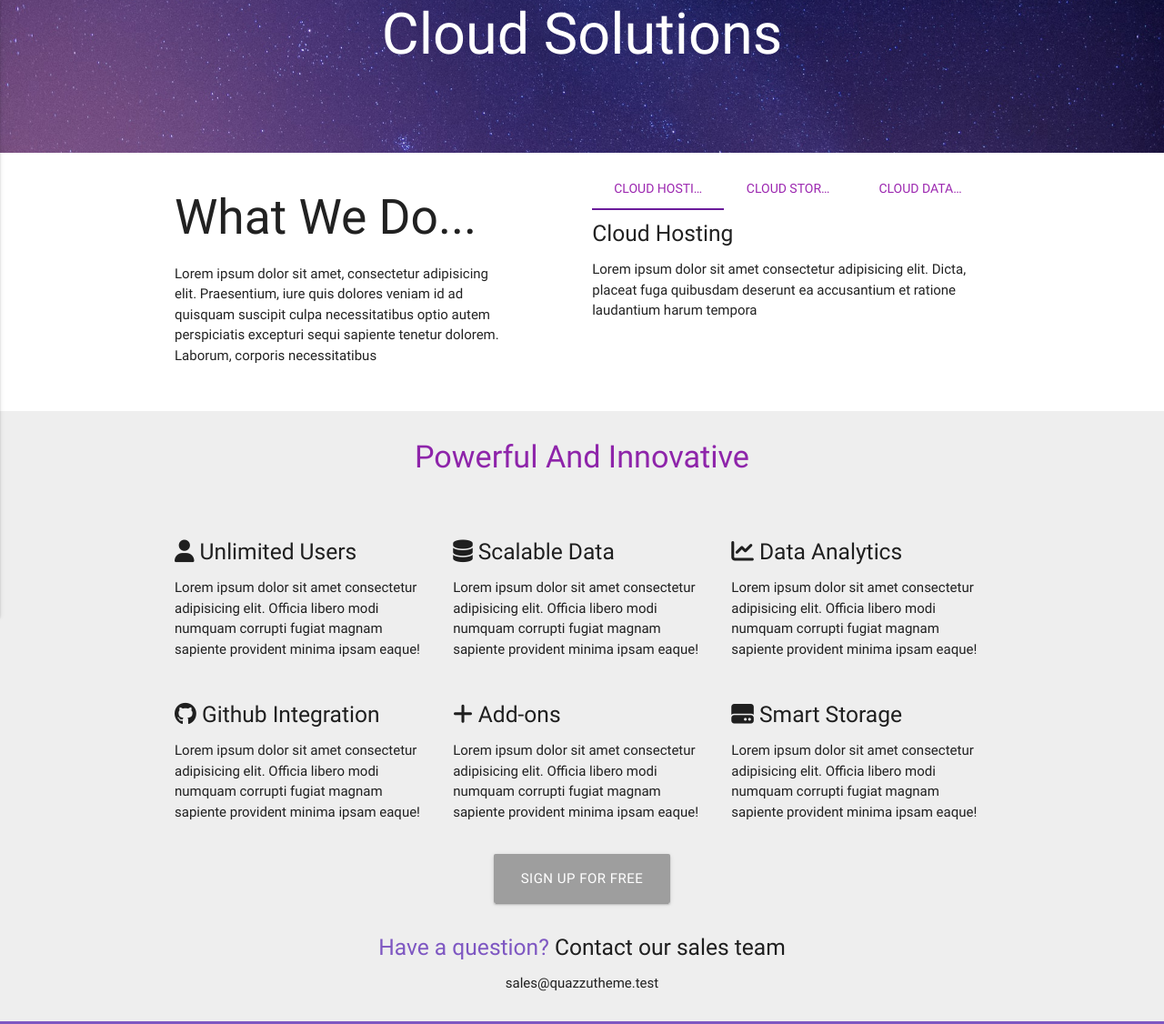
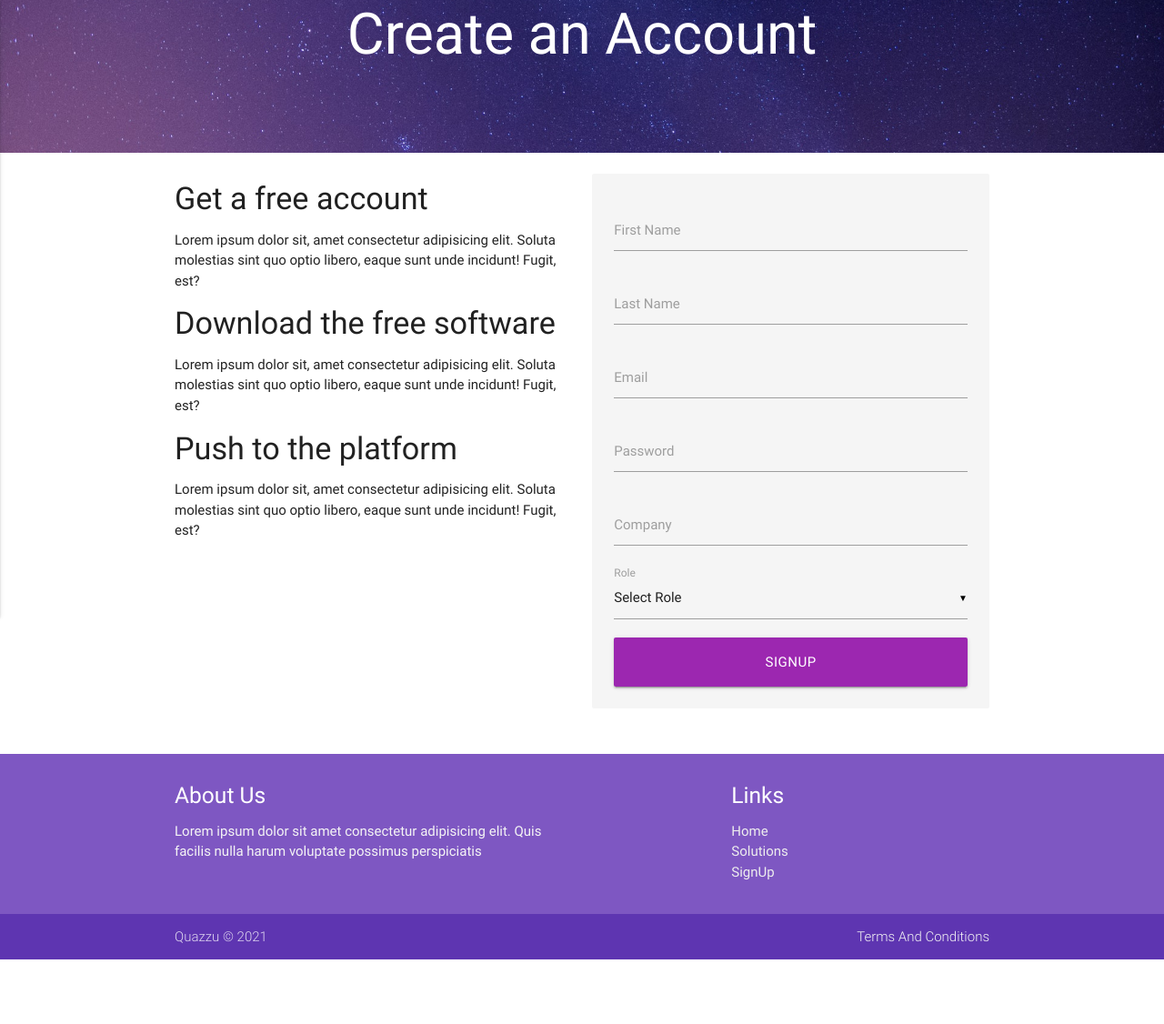
Before and after one commit to shubham92000/Quazzu, a plain HTML site: page signup.html in a window 1280 px wide. Shown: the part 182-1308 px from the top of the page at 91% size. After the commit the page ends 1237 px from the top, so only its background shows below. Drawn offline with nearby package versions, Linux system fonts and the light colour scheme.

Commit message:
added signup page

```diff
--- a/css/main.css
+++ b/css/main.css
@@ -73,6 +73,11 @@
   background-color: #6a1b9a !important;
 }
 
+.btn-extend{
+  display: block;
+  width: 100%;
+}
+
 @media(max-width : 500px){
   .section-developers ,
   .section-podcast {
--- a/solutions.html
+++ b/signup.html
@@ -25,13 +25,13 @@
           </a>
           <ul class="right hide-on-med-and-down">
             <li>
-              <a class="active-link" href="index.html">Home</a>
+              <a href="index.html">Home</a>
             </li>
             <li>
               <a href="solutions.html">Solutions</a>
             </li>
             <li>
-              <a href="signup.html">Sign Up</a>
+              <a class="active-link" href="signup.html">Sign Up</a>
             </li>
             <li>
               <a href="#login-modal" class="btn purple modal-trigger">Login</a>
@@ -80,112 +80,63 @@
       <div class="row">
         <div class="col s12 m10 offset-m1 center">
           <h5>Welcome to Quazzu</h5>
-          <h1>Cloud Solutions</h1>
+          <h1>Create an Account</h1>
         </div>
       </div>
     </div>
   </header>
 
-  <!-- section : Solutions About -->
-  <section class="section section-solutions-about">
+  <!-- section : signup -->
+  <section class="section section-signup">
     <div class="container">
       <div class="row">
-        <div class="col s12 m5">
-          <h2>What We Do...</h2>
-          <p>Lorem ipsum dolor sit amet, consectetur adipisicing elit. Praesentium, iure quis dolores veniam id ad quisquam suscipit culpa necessitatibus optio autem perspiciatis excepturi sequi sapiente tenetur dolorem. Laborum, corporis necessitatibus</p>
+        <div class="col s12 m6">
+          <h4>Get a free account</h4>
+          <p>Lorem ipsum dolor sit, amet consectetur adipisicing elit. Soluta molestias sint quo optio libero, eaque sunt unde incidunt! Fugit, est?</p>
+          <h4>Download the free software</h4>
+          <p>Lorem ipsum dolor sit, amet consectetur adipisicing elit. Soluta molestias sint quo optio libero, eaque sunt unde incidunt! Fugit, est?</p>
+          <h4>Push to the platform</h4>
+          <p>Lorem ipsum dolor sit, amet consectetur adipisicing elit. Soluta molestias sint quo optio libero, eaque sunt unde incidunt! Fugit, est?</p>
         </div>
-        <div class="col s12 m6 offset-m1">
-          <div class="row">
-            <div class="col s12">
-              <ul class="tabs">
-                <li class="tab col s4">
-                  <a href="#tab1" class="purple-text">Cloud Hosting</a>
-                </li>
-                <li class="tab col s4">
-                  <a class="purple-text" href="#tab2">Cloud Storage</a>
-                </li>
-                <li class="tab col s4">
-                  <a href="#tab3" class="purple-text">Cloud Database</a>
-                </li>
-              </ul>
-            </div>
-            <div id="tab1" class="col s12">
-              <h5>Cloud Hosting</h5>
-              <p>Lorem ipsum dolor sit amet consectetur adipisicing elit. Dicta, placeat fuga quibusdam deserunt ea accusantium et ratione laudantium harum tempora</p>
-            </div>
-            <div id="tab2" class="col s12">
-              <h5>Cloud Storage</h5>
-              <p>Lorem ipsum, dolor sit amet consectetur adipisicing elit. Id magni ipsum officiis nulla magnam ea accusantium ad ducimus harum iure reprehenderit placeat labore modi iste, esse cupiditate consequuntur impedit maiores!</p>
-            </div>
-            <div id="tab3" class="col s12">
-              <h5>Cloud Database</h5>
-              <p>Lorem ipsum dolor sit amet consectetur, adipisicing elit. Vel cumque, fugiat quasi perferendis nihil sapiente esse similique tenetur natus minima placeat recusandae nulla rerum quae delectus neque, officiis qui labore.</p>
-            </div>
+        <div class="col s12 m6">
+          <div class="card-panel grey lighten-4 grey-text text-darken-4 z-depth-0">
+            <form>
+              <div class="input-field">
+                <input type="text" id="first_name">
+                <label for="first_name">First Name</label>
+              </div>
+              <div class="input-field">
+                <input type="text" id="last_name">
+                <label for="last_name">Last Name</label>
+              </div>
+              <div class="input-field">
+                <input type="email" id="email">
+                <label for="email">Email</label>
+              </div>
+              <div class="input-field">
+                <input type="password" id="password">
+                <label for="password">Password</label>
+              </div>
+              <div class="input-field">
+                <input type="text" id="company">
+                <label for="company">Company</label>
+              </div>
+              <div class="input-field">
+                <select id="role">
+                  <option value="" disabled selected>Select Role</option>
+                  <option value="professional">Professional Developer</option>
+                  <option value="hobbyist">Hobbyist</option>
+                  <option value="student">Student</option>
+                  <option value="manager">Manager</option>
+                  <option value="other">other</option>
+                </select>
+                <label for="role">Role</label>
+              </div>
+              <input type="submit" value="Signup" class="btn btn-large purple btn-extend">
+            </form>
+
           </div>
         </div>
-      </div>
-    </div>
-  </section>
-
-
-  <!-- section : features -->
-  <section class="section section features grey lighten-3">
-    <div class="container">
-      <h4 class="purple-text text-darken-1 center">
-        Powerful And Innovative
-      </h4>
-      <h6 class="grey-text text-darken-2 center"></h6>
-      <br><br>
-      <!-- row 1 -->
-      <div class="row">
-        <div class="col s12 m4">
-          <h5>
-            <i class="fa fa-user"></i> Unlimited Users
-          </h5>
-          <p>Lorem ipsum dolor sit amet consectetur adipisicing elit. Officia libero modi numquam corrupti fugiat magnam sapiente provident minima ipsam eaque!</p>
-        </div>
-        <div class="col s12 m4">
-          <h5>
-            <i class="fa fa-database"></i> Scalable Data
-          </h5>
-          <p>Lorem ipsum dolor sit amet consectetur adipisicing elit. Officia libero modi numquam corrupti fugiat magnam sapiente provident minima ipsam eaque!</p>
-        </div>
-        <div class="col s12 m4">
-          <h5>
-            <i class="fa fa-chart-line"></i> Data Analytics
-          </h5>
-          <p>Lorem ipsum dolor sit amet consectetur adipisicing elit. Officia libero modi numquam corrupti fugiat magnam sapiente provident minima ipsam eaque!</p>
-        </div>
-      </div>
-      <!-- row 2 -->
-      <div class="row">
-        <div class="col s12 m4">
-          <h5>
-            <i class="fa fa-github"></i> Github Integration
-          </h5>
-          <p>Lorem ipsum dolor sit amet consectetur adipisicing elit. Officia libero modi numquam corrupti fugiat magnam sapiente provident minima ipsam eaque!</p>
-        </div>
-        <div class="col s12 m4">
-          <h5>
-            <i class="fa fa-plus"></i> Add-ons
-          </h5>
-          <p>Lorem ipsum dolor sit amet consectetur adipisicing elit. Officia libero modi numquam corrupti fugiat magnam sapiente provident minima ipsam eaque!</p>
-        </div>
-        <div class="col s12 m4">
-          <h5>
-            <i class="fa fa-hdd"></i> Smart Storage
-          </h5>
-          <p>Lorem ipsum dolor sit amet consectetur adipisicing elit. Officia libero modi numquam corrupti fugiat magnam sapiente provident minima ipsam eaque!</p>
-        </div>
-      </div>
-      <div class="center">
-        <a href="signup.html" class="btn btn-large grey">Sign Up For Free</a>
-        <br>
-        <br>
-        <h5>
-          <span class="deep-purple-text text-lighten-1">Have a question? </span> Contact our sales team
-        </h5>
-        <p>sales@quazzutheme.test</p>
       </div>
     </div>
   </section>
@@ -254,7 +205,7 @@
 
       $('.button-collapse').sideNav();
       $('.modal').modal();
-
+      $('select').material_select();
     });
   </script>
 </body>
```
